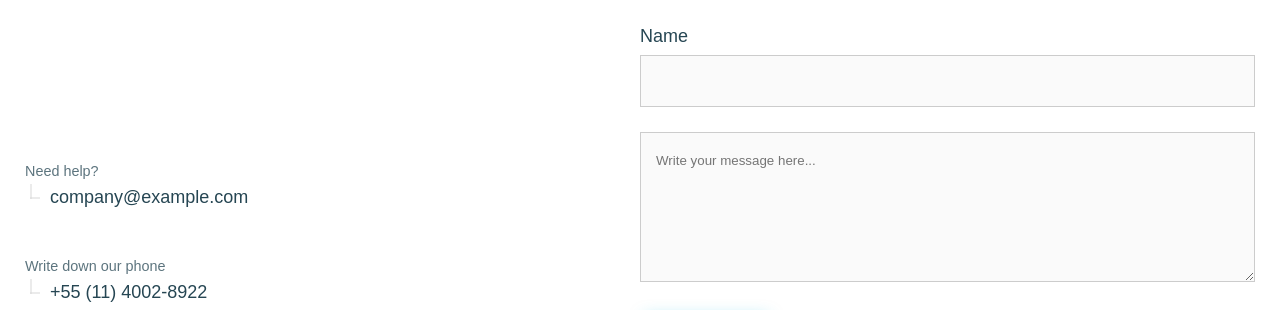
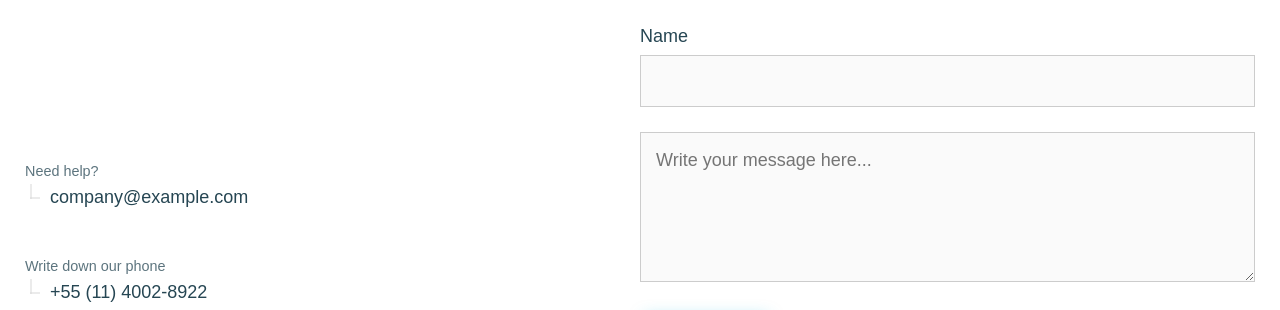
Before and after one commit to gasampaiosouza/tech-website, a Next.js app: page / in a window 1280 px wide. Shown: the part 1940-2250 px from the top of the page. Built offline with nearby package versions, Linux system fonts and the light colour scheme.

Commit message:
change textarea font-size

```diff
--- a/components/Contact/style.module.scss
+++ b/components/Contact/style.module.scss
@@ -60,6 +60,7 @@
 	}
 
 	textarea {
+		font-size: 1em;
 		line-height: 25px;
 		resize: vertical;
 		margin: $default-spacing 0;
```
